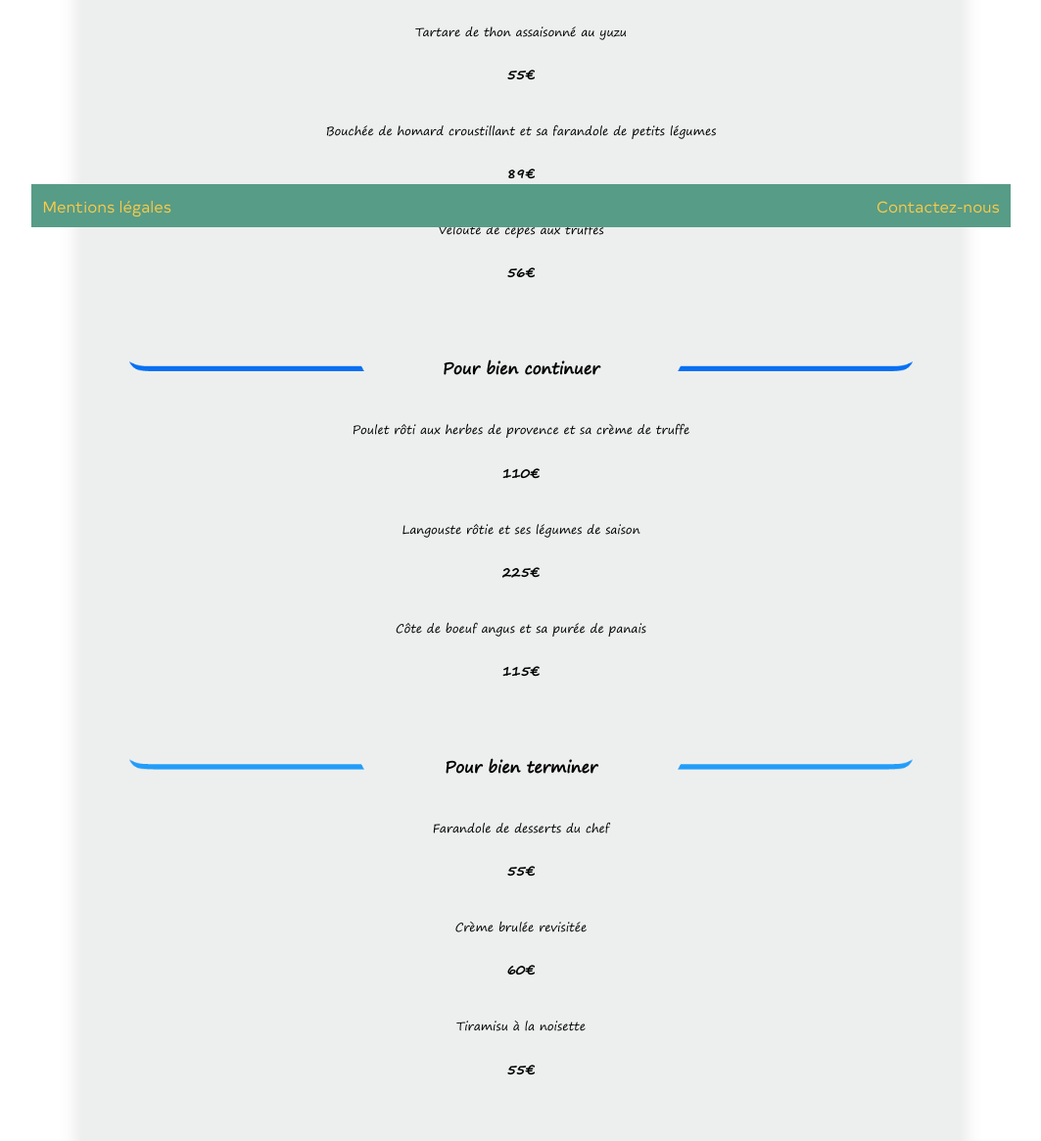
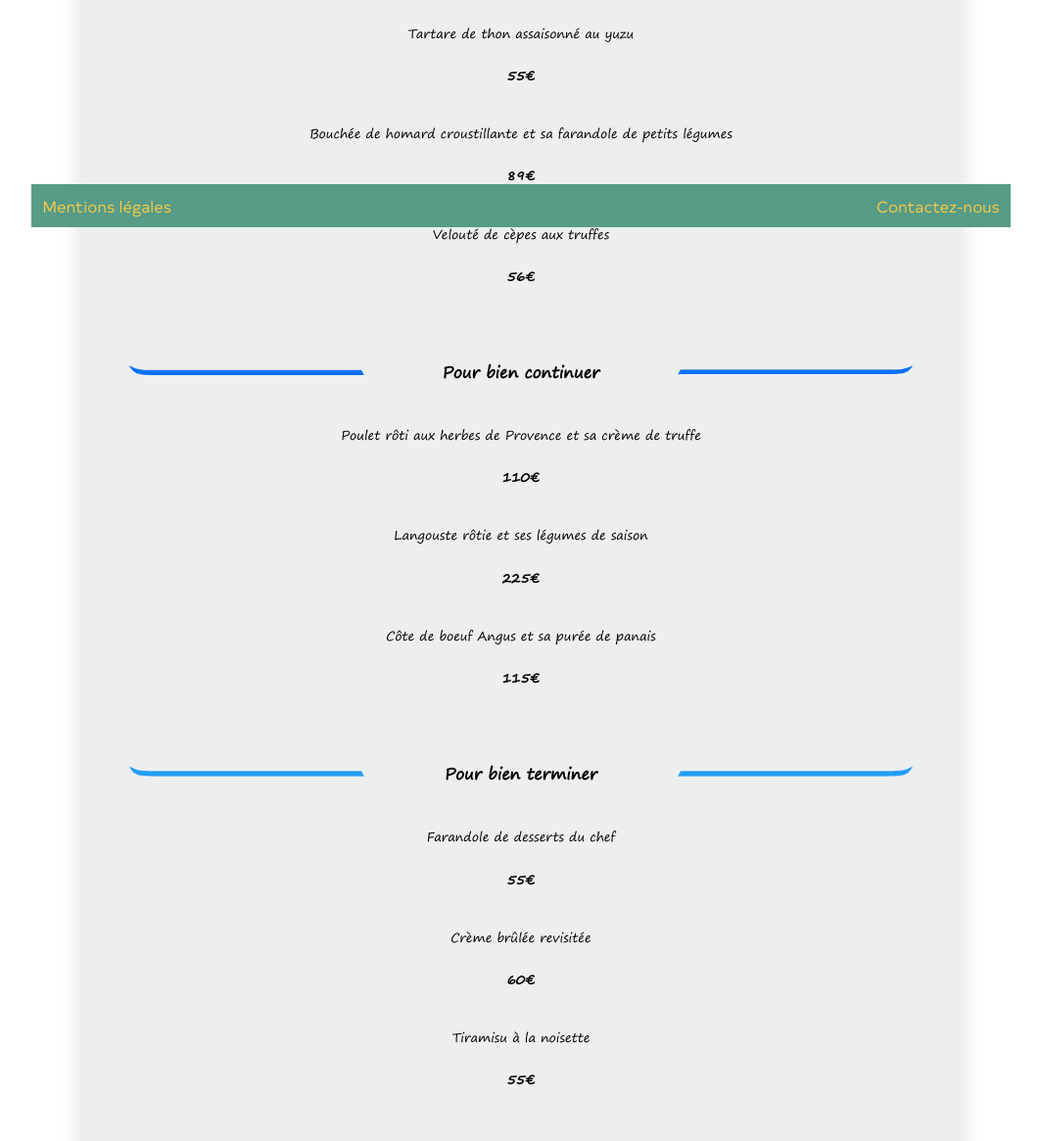
Before and after one commit to Antoine-Zerbib/ohmyfood, a website: page menu-deli.html in a window 1280 px wide. Shown: the part 568-1733 px from the top of the page at 98% size, without its empty margins (108-1171 px from the left). Drawn offline with Linux system fonts and the light colour scheme.

Commit message:
adjust text size

```diff
--- a/menu-deli.html
+++ b/menu-deli.html
@@ -65,7 +65,7 @@
                         </ul>
                         <ul class="list">
                             <li class="list__plat">
-                                Bouchée de homard croustillant et sa farandole de petits légumes
+                                Bouchée de homard croustillante et sa farandole de petits légumes
                             </li>
                             <li class="list__prix">
                                 89€
@@ -95,7 +95,7 @@
                     <div class="intercourse">
                         <ul class="list">
                             <li class="list__plat">
-                                Poulet rôti aux herbes de provence et sa crème de truffe
+                                Poulet rôti aux herbes de Provence et sa crème de truffe
                             </li>
                             <li class="list__prix">
                                 110€
@@ -111,7 +111,7 @@
                         </ul>
                         <ul class="list">
                             <li class="list__plat">
-                               Côte de boeuf angus et sa purée de panais
+                               Côte de boeuf Angus et sa purée de panais
                             </li>
                             <li class="list__prix">
                                 115€
@@ -141,7 +141,7 @@
                         </ul>
                         <ul class="list">
                             <li class="list__plat">
-                                Crème brulée revisitée
+                                Crème brûlée revisitée
                             </li>
                             <li class="list__prix">
                                 60€
--- a/sass/pages/_chic.scss
+++ b/sass/pages/_chic.scss
@@ -2,9 +2,11 @@
     background-color: $color-bgMenuChic;
     color:$color-txtMenuChic;
     font-family: $font-txtMenuChic, arial, serif;
+    & .list__plat{
+        font-size: 0.9em;
+    }
 }
 .titreChic{
-
     font-family: $font-titreMenuChic, arial, serif;
     font-size: $fontSize-titreMenu*.7;
     font-weight: normal;
@@ -12,6 +14,7 @@
     color: transparent;
     -webkit-background-clip: text;
 }
+
 .cat{
     &__titre--souligneChic{
     background-color:$color-txtMenuChic;
--- a/sass/pages/_menus.scss
+++ b/sass/pages/_menus.scss
@@ -68,7 +68,7 @@
     }
     &__plat{
         /*text-align: left;*/
-        font-size: 0.75em;
+        font-size: 0.8em;
         font-weight: lighter;
         /*width:85%;*/
     }
```
Also changed, not shown: menu-gout.html (+2 -2 lines), public/css/style.css, 1 other file.
